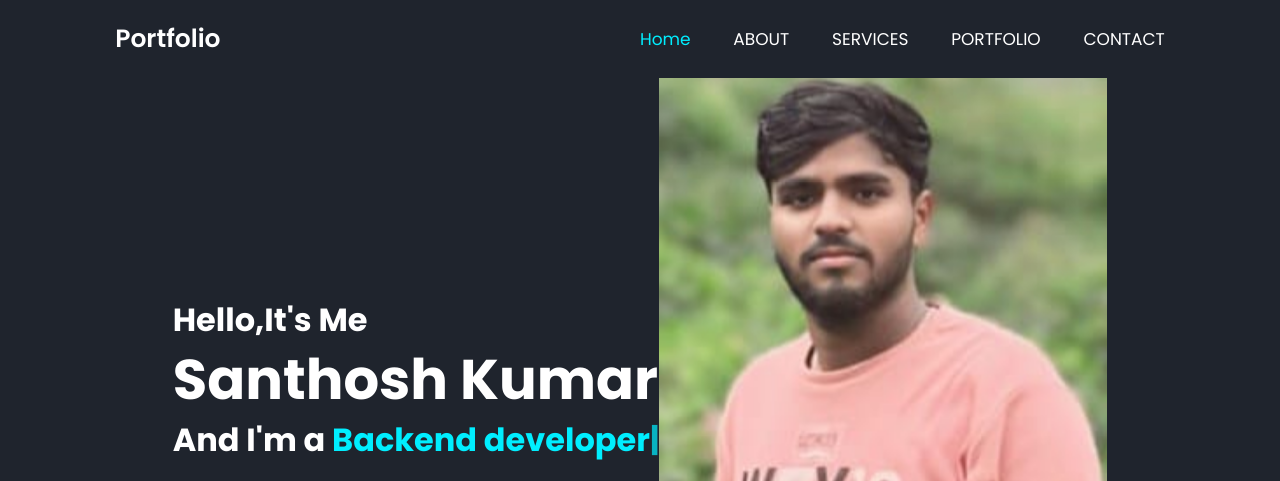
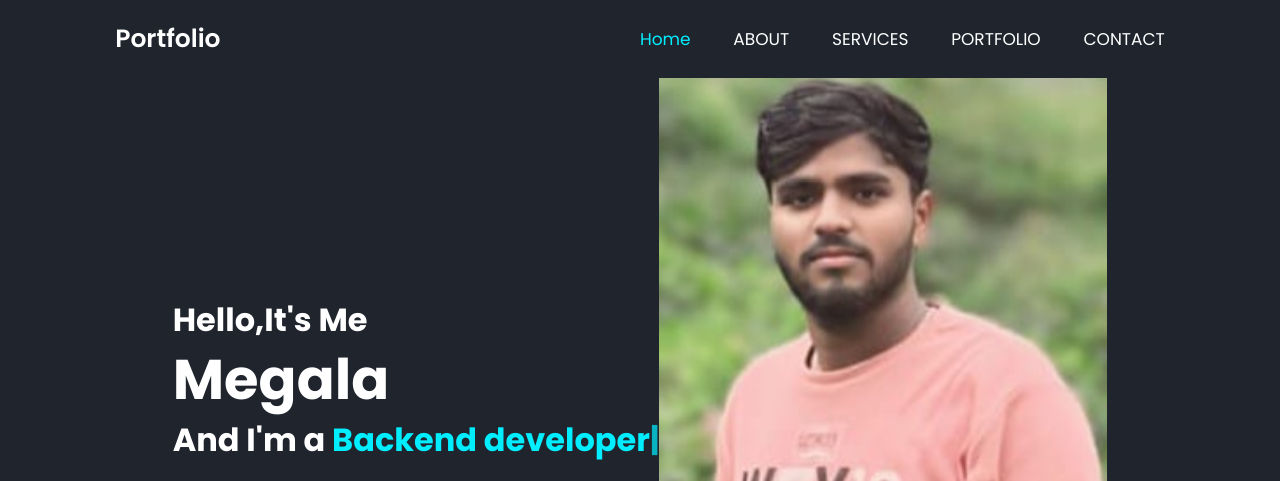
Before and after one commit to megala00/megala.github.io, a plain HTML site: page portfolio-main/index.html in a window 1280 px wide. Shown: the top 481 px of the page. Drawn offline with nearby package versions, Linux system fonts and the light colour scheme.

Commit message:
Update index.html

```diff
--- a/portfolio-main/index.html
+++ b/portfolio-main/index.html
@@ -24,7 +24,7 @@
         <section class="home" id="home">
             <div class="home-content">
                 <h3>Hello,It's Me</h3>
-                <h1>Santhosh Kumar</h1>
+                <h1>Megala</h1>
                 <h3>And I'm a <span class="multiple-text"></span></h3>
                 <div class="social-media">
                     <a href="https://github.com/shreya6360/Responsive-personal_portfolio"><i class='bx bxl-github'></i></a>
```
